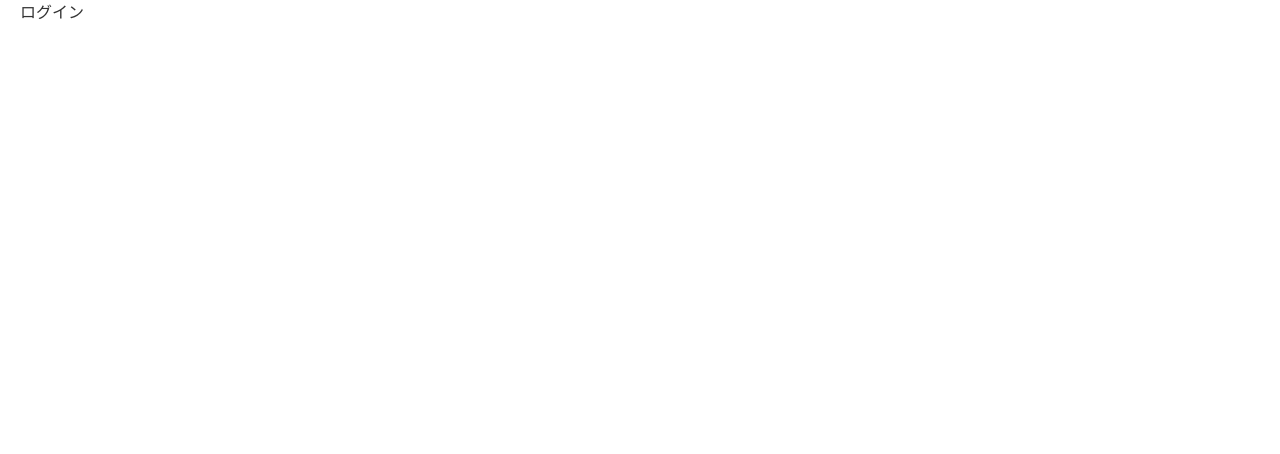
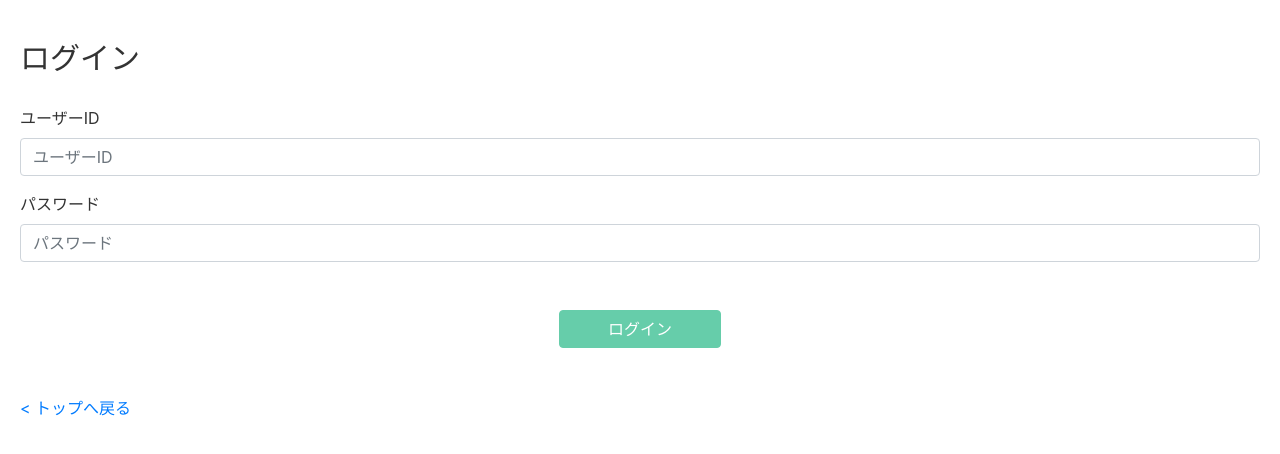
Before and after one commit to uyupun-archive/cyme-capsule-frontend, a Nuxt app: page /login in a window 1280 px wide. Shown: the top 454 px of the page. Built offline with nearby package versions, Linux system fonts and the light colour scheme.

Commit message:
modify login page

```diff
--- a/pages/login/index.vue
+++ b/pages/login/index.vue
@@ -1,3 +1,19 @@
 <template>
-  <div>ログイン</div>
+  <div>
+    <h2 class="c-title">ログイン</h2>
+    <div class="mb-3">
+      <label>ユーザーID</label>
+      <input type="text" class="form-control" placeholder="ユーザーID" />
+    </div>
+    <div class="mb-5">
+      <label>パスワード</label>
+      <input type="password" class="form-control" placeholder="パスワード" />
+    </div>
+    <div class="text-center mb-5">
+      <button type="button" class="btn btn-lightgreen px-5">ログイン</button>
+    </div>
+    <div>
+      <router-link to="/">&lt; トップへ戻る</router-link>
+    </div>
+  </div>
 </template>
```
